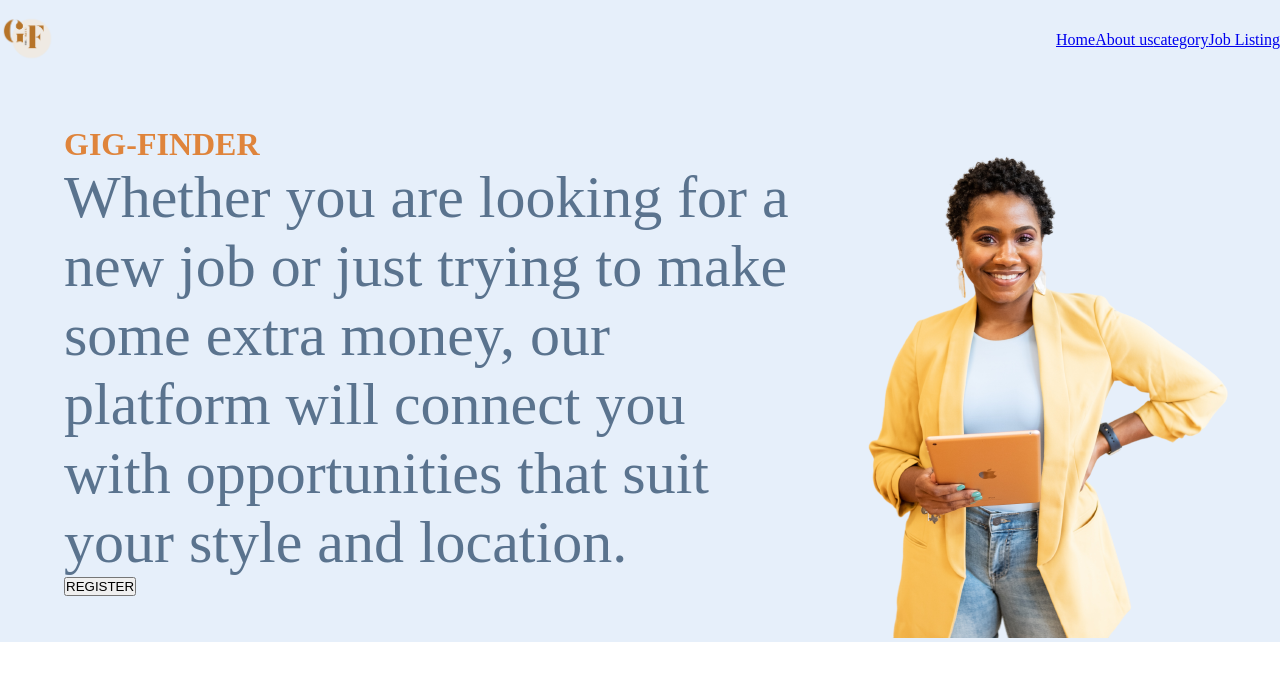
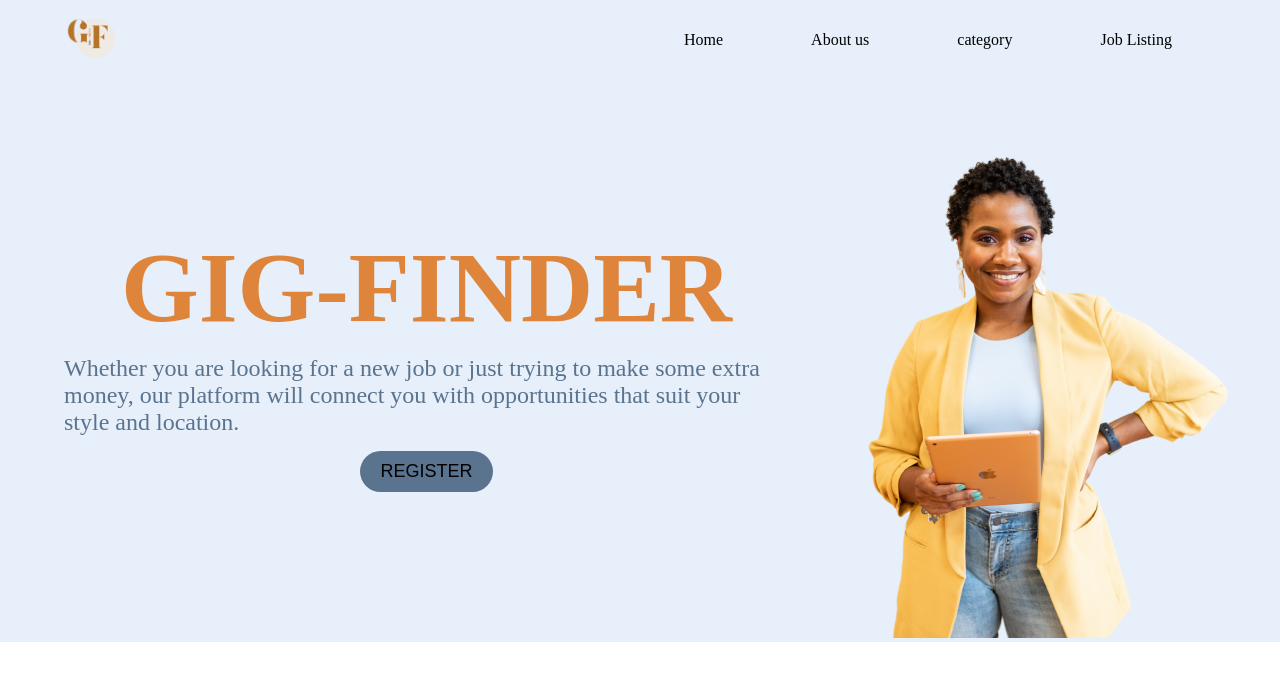
Before and after one commit to ChristabelMasakhwe/gig-finder-app, a React (Create React App) app: page / in a window 1280 px wide. Shown: the top 680 px of the page. Built offline with nearby package versions, Linux system fonts and the light colour scheme.

Commit message:
edit hone and navbar components

```diff
--- a/src/components/Home.js
+++ b/src/components/Home.js
@@ -5,21 +5,22 @@ import Alex from "../assets/Alex.png"
 function Home() {
   return (
     <div className='home'>
-
       <div className="container">
-        <div>
+        <div className="tagline">
           <div id="heading">
             <h1>GIG-FINDER</h1>
           </div>
-          <p id="paragraph">Whether you are looking for a new job
+          <p>Whether you are looking for a new job
             or just trying to make some extra money,
             our platform will connect you with
             opportunities that suit your style and location.</p>
-          <button>REGISTER</button>
+          <button id="button">REGISTER</button>
         </div>
+
         <div id="image">
           <img src={Alex} alt="hero-section" />
         </div>
+
       </div>
 
     </div>
--- a/src/components/NavBar.js
+++ b/src/components/NavBar.js
@@ -3,20 +3,19 @@ import logo from "../assets/logo.png";
 
 function NavBar() {
     return (
+        <header>
             <div className="navbar" >
                 <div class="logo">
                     <img src={logo} alt="logo" height="60px" />
                 </div>
                 <div className="navlinks">
                     <a href="/home">Home</a>
-
                     <a href="/about">About us</a>
-
                     <a href="/category">category</a>
-
                     <a href="/listing">Job Listing</a>
                 </div>
             </div>
+        </header>
     )
 }
 
--- a/src/index.css
+++ b/src/index.css
@@ -8,12 +8,10 @@
   box-sizing: border-box;
 }
 .navbar{
-  background-color: #e6effa;
   align-items: center;
   height: 80px;
   justify-content: space-between;
   display: flex;
-  box-shadow: 1px 1px 8px rgba(0, 0, 0, 0.25);
 }
 .home{
   background-color: #e6effa;
@@ -26,8 +24,8 @@ color: #5A738E ;
  margin-top: 0px;
 } */
 .container{
-  width: 90%;
-  margin-inline: auto;
+width: 90%;
+margin-inline: auto;
 display: flex;
 justify-content: space-between;
 align-items: center;
@@ -39,16 +37,56 @@ margin-right: -20px;
 #heading{
   color: #DF843B
 }
+header{
+  width: 100%;
+  background-color: #e6effa;
+}
 
 .navbar{
   display: flex;
+  width: 90%;
+  margin-inline: auto;
+  justify-content: space-between;
 }
 
 .navlinks{
   display: flex;
+  flex: 1;
+  width: 100%;
   justify-content: space-around;
-  list-style-type: none;
+}
+.logo{
+  flex: 1;
+}
+.navlinks a{
+  text-decoration: none;
+  color: #000;
 }
 #paragraph{
   font-size: 60px;
 }
+
+#heading{
+  font-size: 50px;
+  margin-bottom:10px;
+}
+
+#heading{
+  text-align: center;
+}
+.tagline p{
+  font-size: 24px;
+}
+.tagline{
+  display: flex;
+  flex-direction: column;
+  align-items: center;
+}
+.tagline #button{
+  padding: 10px 20px;
+  font-size: 18px;
+  margin-top:15px;
+  border: none;
+  border-radius: 50px;
+  background-color: rgb(90,115,142);
+}
```
Lines whose indentation alone changed are shown as unchanged.
